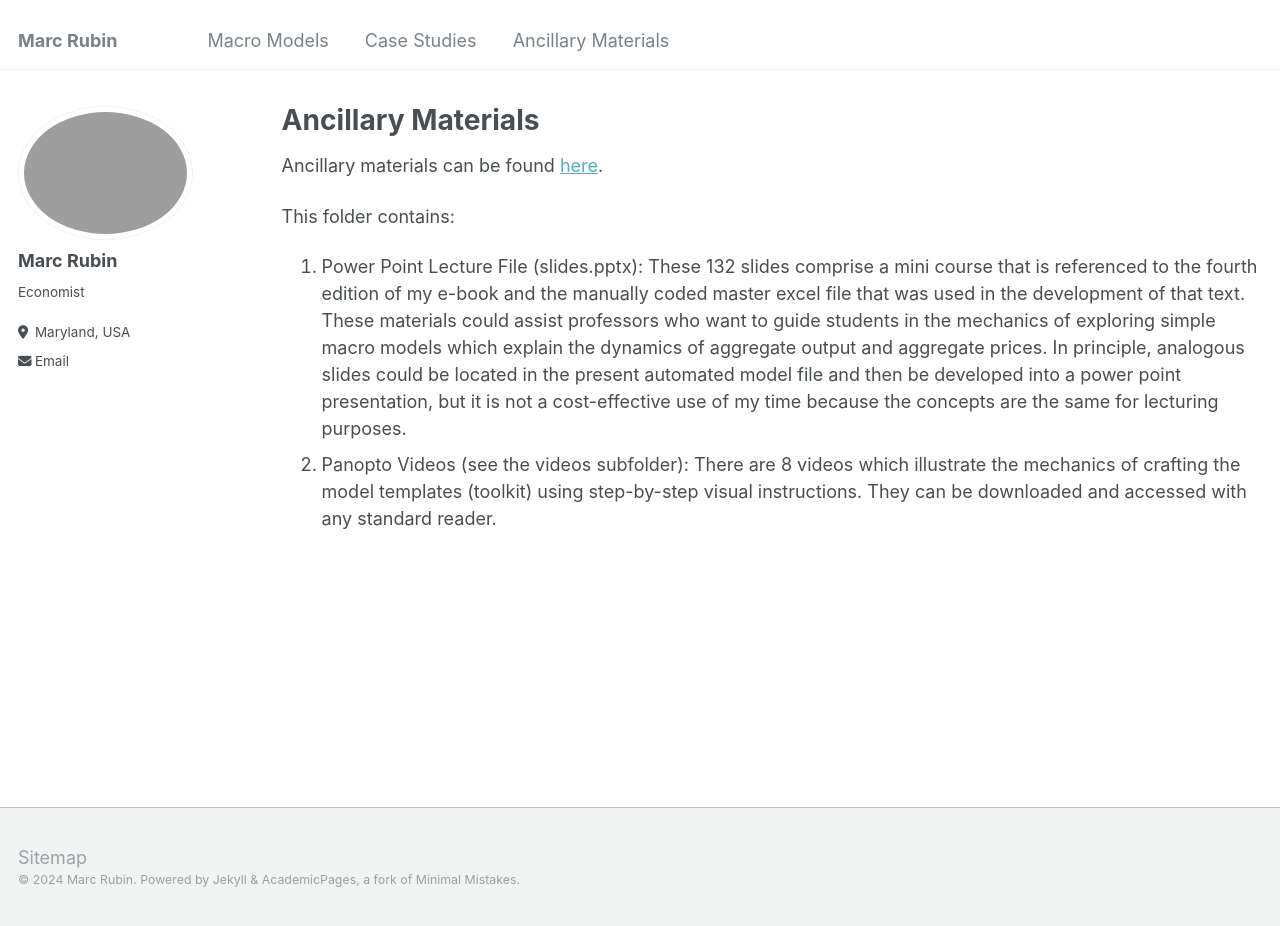
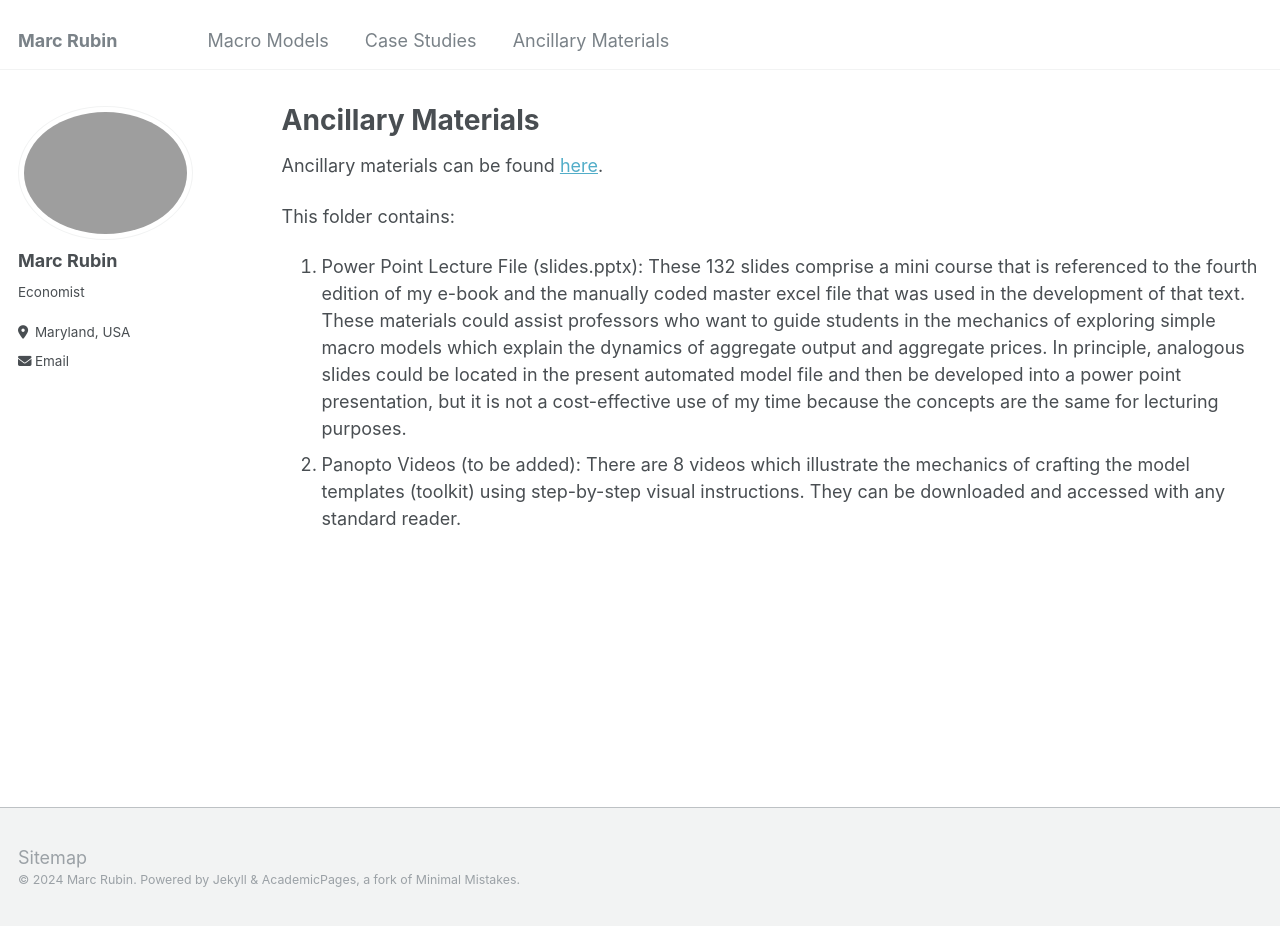
Before and after one commit to marc-rubin/marc-rubin.github.io, a Jekyll site: the page built from _pages/ancillary.html, in a window 1280 px wide and 926 px high. Built offline with Jekyll 4.4.1, drawn with Linux system fonts in a browser that asks for light colours.

Commit message:
Update ancillary.html

```diff
--- a/_pages/ancillary.html
+++ b/_pages/ancillary.html
@@ -10,6 +10,6 @@ author_profile: true
 <p>This folder contains:
 <ol>
   <li>Power Point Lecture File (slides.pptx): These 132 slides comprise a mini course that is referenced to the fourth edition of my e-book and the manually coded master excel file that was used in the development of that text. These materials could assist professors who want to guide students in the mechanics of exploring simple macro models which explain the dynamics of aggregate output and aggregate prices. In principle, analogous slides could be located in the present automated model file and then be developed into a power point presentation, but it is not a cost-effective use of my time because the concepts are the same for lecturing purposes.</li>
-  <li>Panopto Videos (see the videos subfolder): There are 8 videos which illustrate the mechanics of crafting the model templates (toolkit) using step-by-step visual instructions. They can be downloaded and accessed with any standard reader.</li>
+  <li>Panopto Videos (to be added): There are 8 videos which illustrate the mechanics of crafting the model templates (toolkit) using step-by-step visual instructions. They can be downloaded and accessed with any standard reader.</li>
 </ol>
 </p>
```
